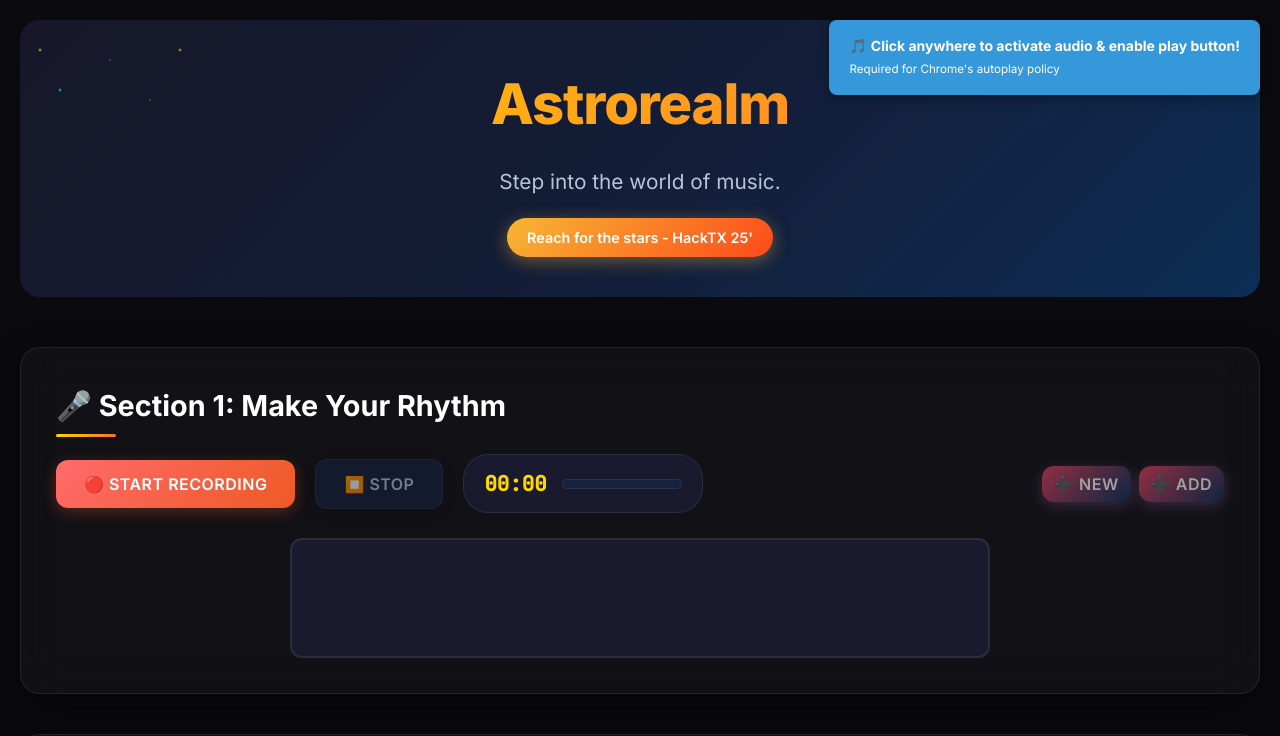
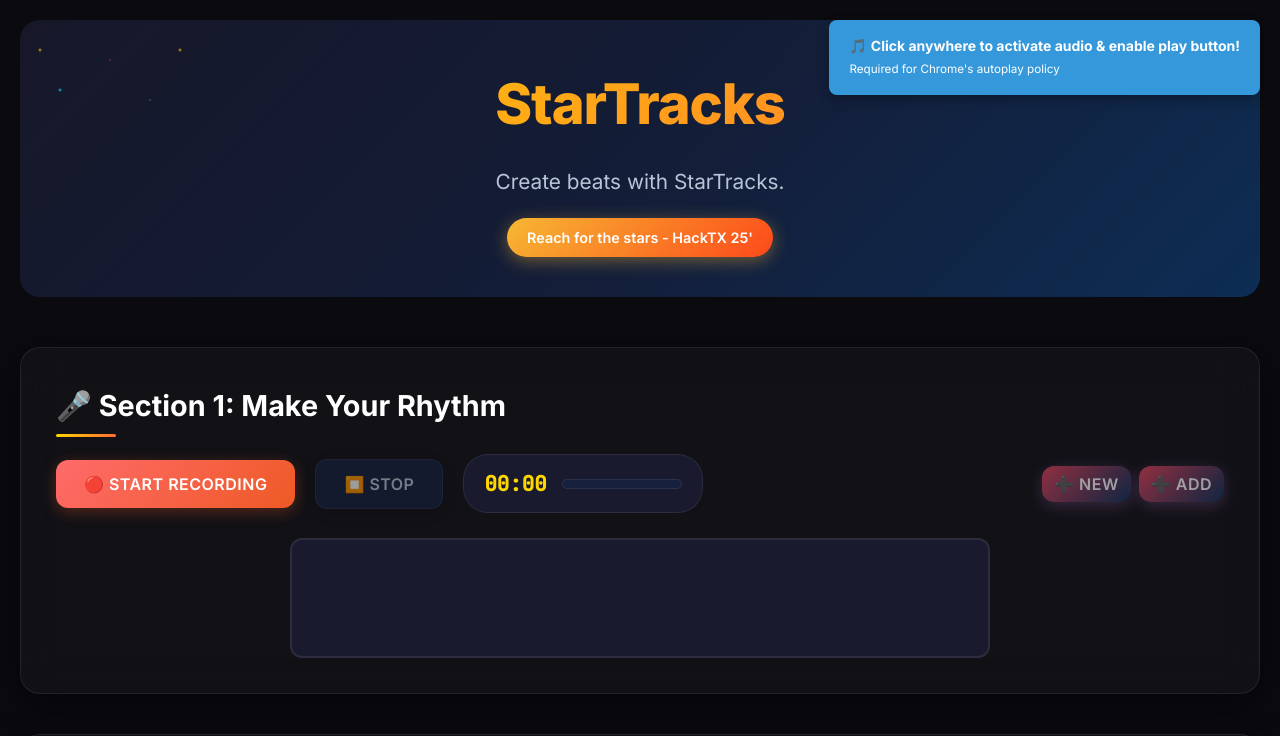
Before and after one commit to tominister/mucis, a website: page frontend/index.html in a window 1280 px wide. Shown: the top 736 px of the page. Drawn offline with nearby package versions, Linux system fonts and the light colour scheme; no server answers.

Commit message:
changed a couple of features

```diff
--- a/frontend/index.html
+++ b/frontend/index.html
@@ -17,8 +17,8 @@
         <!-- Header -->
         <header class="header">
             <div class="stars-bg"></div>
-            <h1>Astrorealm</h1>
-            <p>Step into the world of music.</p>
+            <h1>StarTracks</h1>
+            <p>Create beats with StarTracks.</p>
             <div class="hacktx-badge">Reach for the stars - HackTX 25'</div>
         </header>
 
```
Also changed, not shown: README.md.
